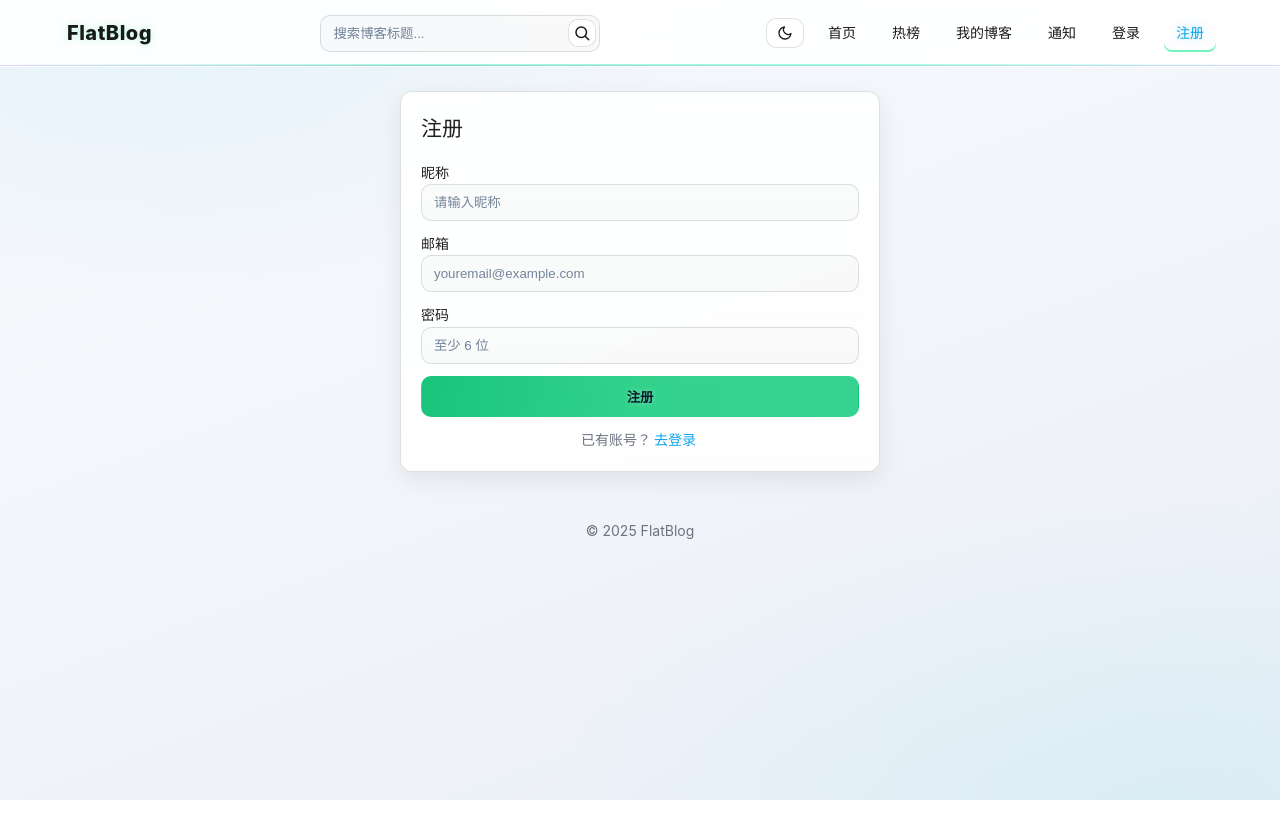
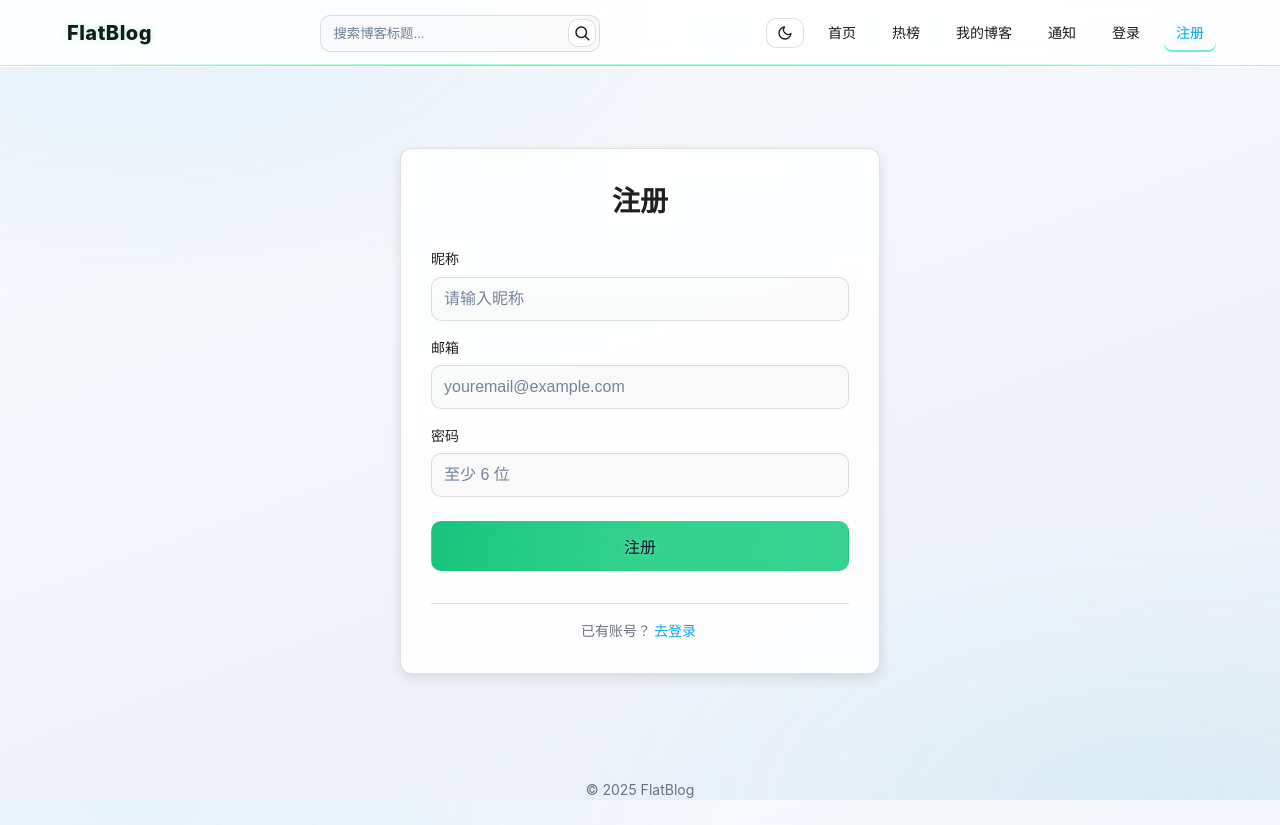
Before and after one commit to FANgogh1/blog, a Vue app: page /register in a window 1280 px wide. Before the commit the page ends 800 px from the top, so only its background shows below. Built offline with nearby package versions, Linux system fonts and the light colour scheme.

Commit message:
优化登录和注册界面

```diff
--- a/src/pages/Login.vue
+++ b/src/pages/Login.vue
@@ -24,21 +24,25 @@ const onSubmit = async () => {
 </script>
 
 <template>
-  <div class="card" style="max-width:420px; margin:0 auto; padding:20px;">
-    <h2 style="margin:0 0 16px;">登录</h2>
-    <div style="display:grid; gap:12px;">
-      <label>
-        邮箱
-        <input class="input" type="email" v-model="form.email" placeholder="youremail@example.com" />
-      </label>
-      <label>
-        密码
-        <input class="input" type="password" v-model="form.password" placeholder="请输入密码" />
-      </label>
-      <button class="btn primary" @click="onSubmit">登录</button>
-      <div v-if="errorMsg" style="color:#ff6b6b; margin-top:8px;">{{ errorMsg }}</div>
-      <div style="text-align:center; color:var(--muted);">
-        还没有账号？<router-link to="/register">去注册</router-link>
+  <div style="min-height:80vh; display:flex; align-items:center; justify-content:center; padding:20px;">
+    <div class="card" style="max-width:420px; width:100%; padding:30px; box-shadow:0 4px 12px rgba(0,0,0,0.1);">
+      <h2 style="margin:0 0 24px; text-align:center; font-size:28px; font-weight:600;">登录</h2>
+      <div style="display:grid; gap:16px;">
+        <label style="display:grid; gap:6px;">
+          <span style="font-weight:500; color:var(--text);">邮箱</span>
+          <input class="input" type="email" v-model="form.email" placeholder="youremail@example.com" style="padding:12px; font-size:16px;" />
+        </label>
+        <label style="display:grid; gap:6px;">
+          <span style="font-weight:500; color:var(--text);">密码</span>
+          <input class="input" type="password" v-model="form.password" placeholder="请输入密码" style="padding:12px; font-size:16px;" />
+        </label>
+        <button class="btn primary" @click="onSubmit" style="padding:12px; font-size:16px; font-weight:500; margin-top:8px;">
+          {{ loading ? '登录中...' : '登录' }}
+        </button>
+        <div v-if="errorMsg" style="color:#ff6b6b; margin-top:8px; text-align:center; padding:8px; background:#fff5f5; border-radius:4px;">{{ errorMsg }}</div>
+        <div style="text-align:center; color:var(--muted); margin-top:16px; padding-top:16px; border-top:1px solid var(--border);">
+          还没有账号？<router-link to="/register" style="color:var(--primary); font-weight:500;">去注册</router-link>
+        </div>
       </div>
     </div>
   </div>
--- a/src/pages/Register.vue
+++ b/src/pages/Register.vue
@@ -30,26 +30,30 @@ const onSubmit = async () => {
 </script>
 
 <template>
-  <div class="card" style="max-width:480px; margin:0 auto; padding:20px;">
-    <h2 style="margin:0 0 16px;">注册</h2>
-    <div style="display:grid; gap:12px;">
-      <label>
-        昵称
-        <input class="input" v-model="form.nickname" placeholder="请输入昵称" />
-      </label>
-      <label>
-        邮箱
-        <input class="input" type="email" v-model="form.email" placeholder="youremail@example.com" />
-      </label>
-      <label>
-        密码
-        <input class="input" type="password" v-model="form.password" placeholder="至少 6 位" />
-      </label>
-      <button class="btn primary" @click="onSubmit">注册</button>
-      <div v-if="errorMsg" style="color:#ff6b6b; margin-top:8px;">{{ errorMsg }}</div>
-      <div v-if="infoMsg" style="color:#18c37a; margin-top:4px;">{{ infoMsg }}</div>
-      <div style="text-align:center; color:var(--muted);">
-        已有账号？<router-link to="/login">去登录</router-link>
+  <div style="min-height:80vh; display:flex; align-items:center; justify-content:center; padding:20px;">
+    <div class="card" style="max-width:480px; width:100%; padding:30px; box-shadow:0 4px 12px rgba(0,0,0,0.1);">
+      <h2 style="margin:0 0 24px; text-align:center; font-size:28px; font-weight:600;">注册</h2>
+      <div style="display:grid; gap:16px;">
+        <label style="display:grid; gap:6px;">
+          <span style="font-weight:500; color:var(--text);">昵称</span>
+          <input class="input" v-model="form.nickname" placeholder="请输入昵称" style="padding:12px; font-size:16px;" />
+        </label>
+        <label style="display:grid; gap:6px;">
+          <span style="font-weight:500; color:var(--text);">邮箱</span>
+          <input class="input" type="email" v-model="form.email" placeholder="youremail@example.com" style="padding:12px; font-size:16px;" />
+        </label>
+        <label style="display:grid; gap:6px;">
+          <span style="font-weight:500; color:var(--text);">密码</span>
+          <input class="input" type="password" v-model="form.password" placeholder="至少 6 位" style="padding:12px; font-size:16px;" />
+        </label>
+        <button class="btn primary" @click="onSubmit" style="padding:12px; font-size:16px; font-weight:500; margin-top:8px;">
+          {{ loading ? '注册中...' : '注册' }}
+        </button>
+        <div v-if="errorMsg" style="color:#ff6b6b; margin-top:8px; text-align:center; padding:8px; background:#fff5f5; border-radius:4px;">{{ errorMsg }}</div>
+        <div v-if="infoMsg" style="color:#18c37a; margin-top:8px; text-align:center; padding:8px; background:#f0fff4; border-radius:4px;">{{ infoMsg }}</div>
+        <div style="text-align:center; color:var(--muted); margin-top:16px; padding-top:16px; border-top:1px solid var(--border);">
+          已有账号？<router-link to="/login" style="color:var(--primary); font-weight:500;">去登录</router-link>
+        </div>
       </div>
     </div>
   </div>
```
